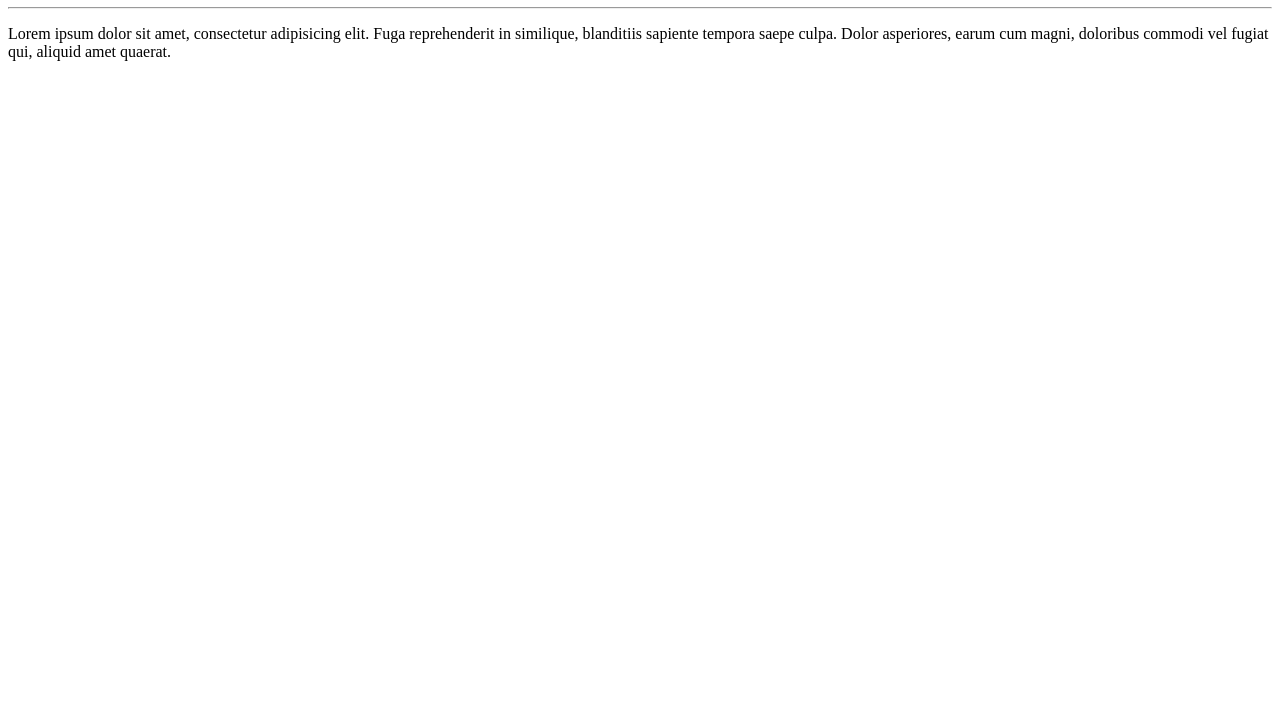
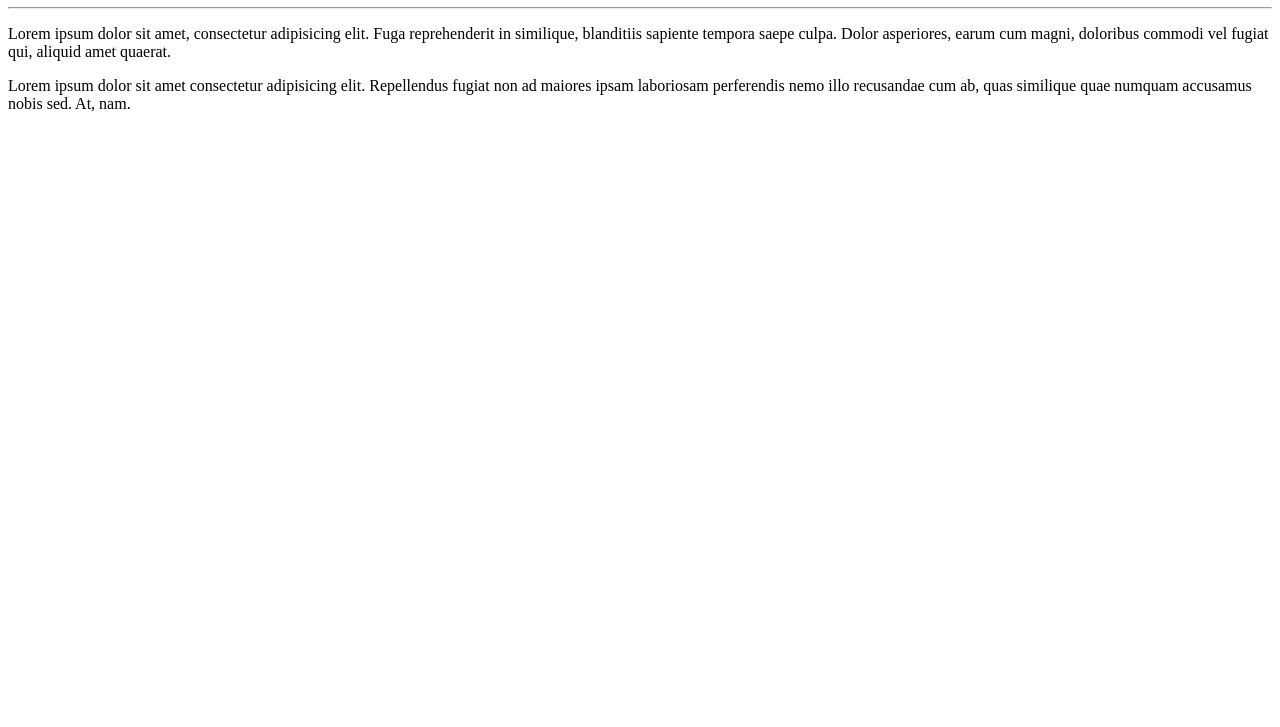
Before and after one commit to RicardoM-code/Ola-Mundo, a plain HTML site: page Site Exemplo/index.html in a window 1280 px wide. Shown: the part 73-800 px from the top of the page. Drawn offline with Linux system fonts and the light colour scheme.

Commit message:
adicionei um paragrafo

```diff
--- a/Site Exemplo/index.html
+++ b/Site Exemplo/index.html
@@ -9,5 +9,6 @@
     <h1>Olá, Mundo</h1>
     <hr>
     <p>Lorem ipsum dolor sit amet, consectetur adipisicing elit. Fuga reprehenderit in similique, blanditiis sapiente tempora saepe culpa. Dolor asperiores, earum cum magni, doloribus commodi vel fugiat qui, aliquid amet quaerat.</p>
+    <p>Lorem ipsum dolor sit amet consectetur adipisicing elit. Repellendus fugiat non ad maiores ipsam laboriosam perferendis nemo illo recusandae cum ab, quas similique quae numquam accusamus nobis sed. At, nam.</p>
 </body>
 </html>
```
